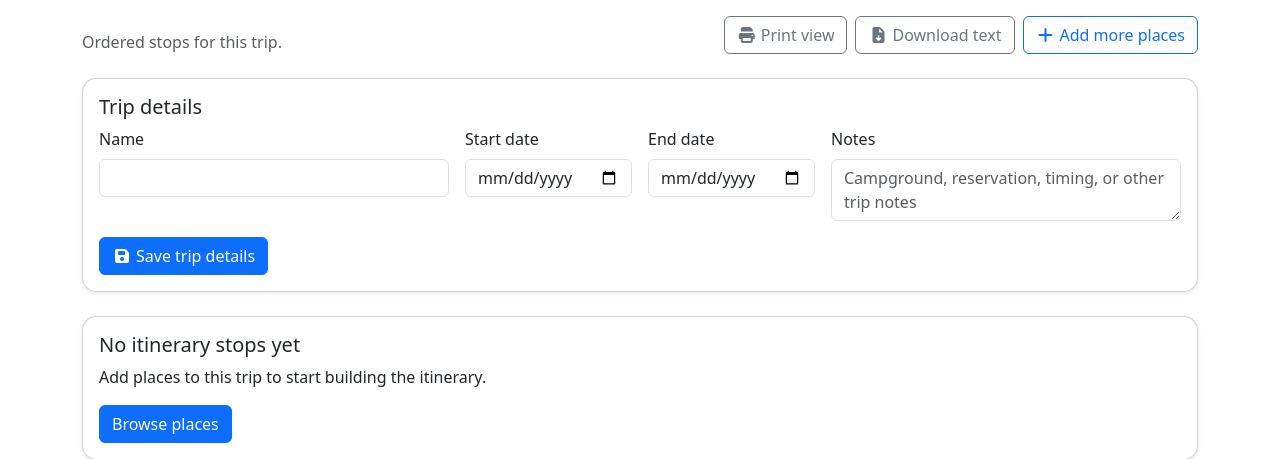
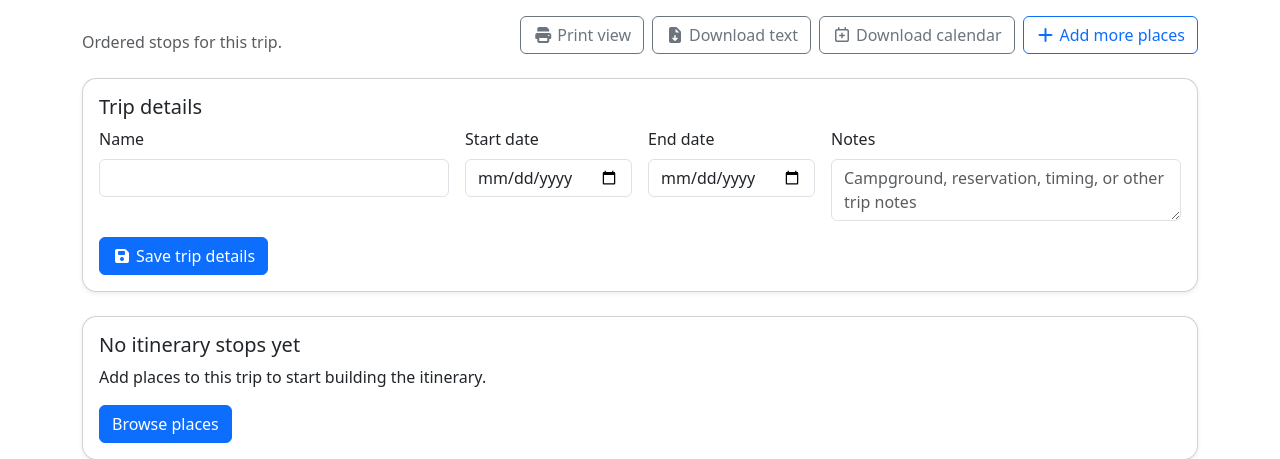
Before and after one commit to drakeg/vlog_travel_finder, a Python web app: template templates/public/trip_detail.html in a window 1280 px wide. Shown: the part 105-564 px from the top of the page. Run offline with Jinja, Linux system fonts and the light colour scheme; the template is opened without the code that fills it, so the values that code supplies are empty.

Commit message:
feat: add calendar export control

```diff
--- a/templates/public/trip_detail.html
+++ b/templates/public/trip_detail.html
@@ -21,6 +21,9 @@
       </a>
       <a class="btn btn-outline-secondary" href="{{ url_for('public.trip_text_export', trip_id=trip.id) }}">
         <i class="fa-solid fa-file-arrow-down me-1"></i>Download text
+      </a>
+      <a class="btn btn-outline-secondary" href="{{ url_for('public.trip_calendar_export', trip_id=trip.id) }}">
+        <i class="fa-regular fa-calendar-plus me-1"></i>Download calendar
       </a>
       <a class="btn btn-outline-primary" href="{{ url_for('public.places') }}">
         <i class="fa-solid fa-plus me-1"></i>Add more places
```
